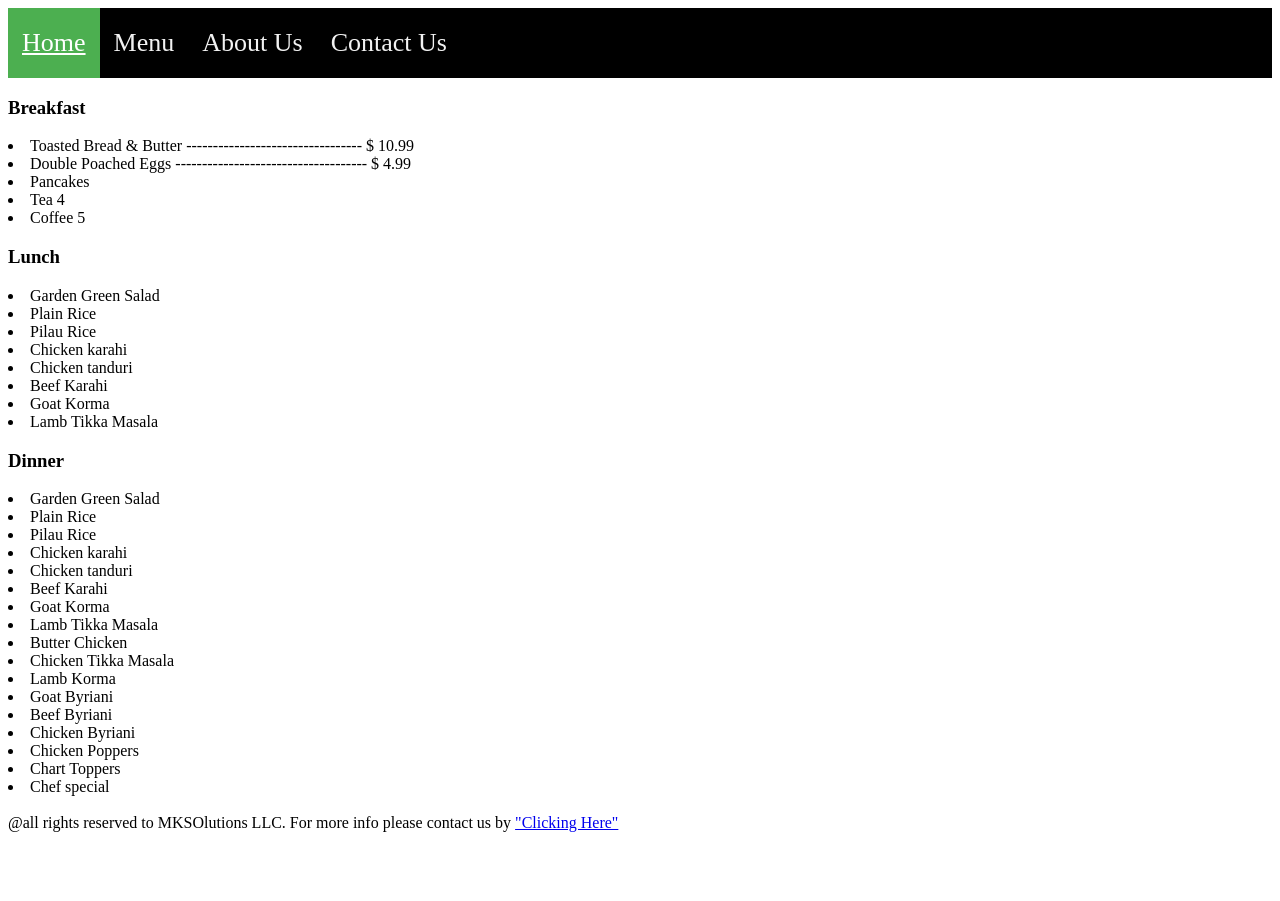
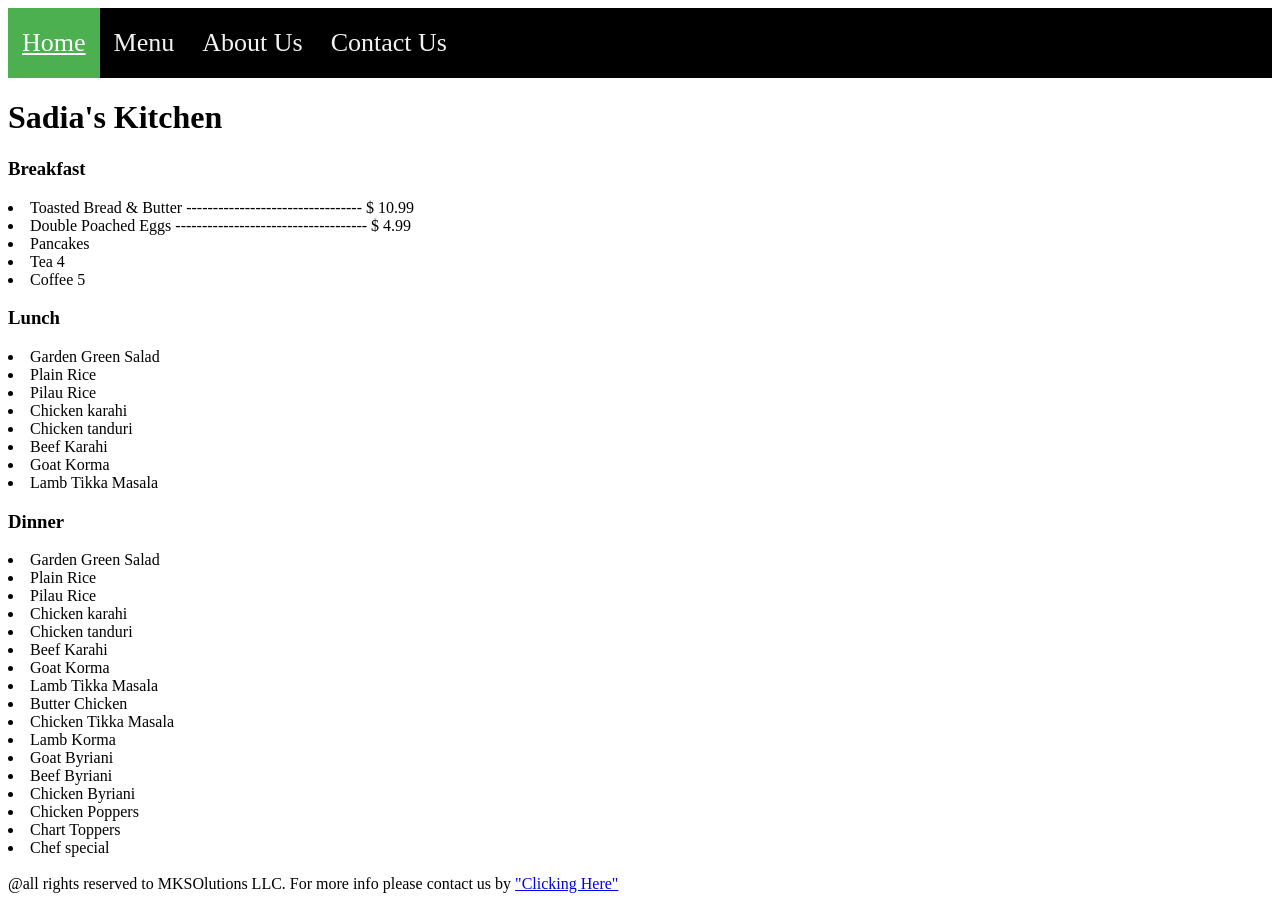
Before and after one commit to maksud2kusa/My-Online-Menu, a plain HTML site: page index.html in a window 1280 px wide. Before the commit the page ends 840 px from the top, so only its background shows below. Drawn offline with Linux system fonts and the light colour scheme.

```diff
--- a/index.html
+++ b/index.html
@@ -17,6 +17,7 @@
     </div>
 
     <main>
+      <h1>Sadia's Kitchen</h1>
       <h3>Breakfast</h3>
       <li>Toasted Bread & Butter --------------------------------- $ 10.99</li>
       <li>Double Poached Eggs ------------------------------------ $ 4.99</li>
```
Also changed, not shown: 1 other file.
